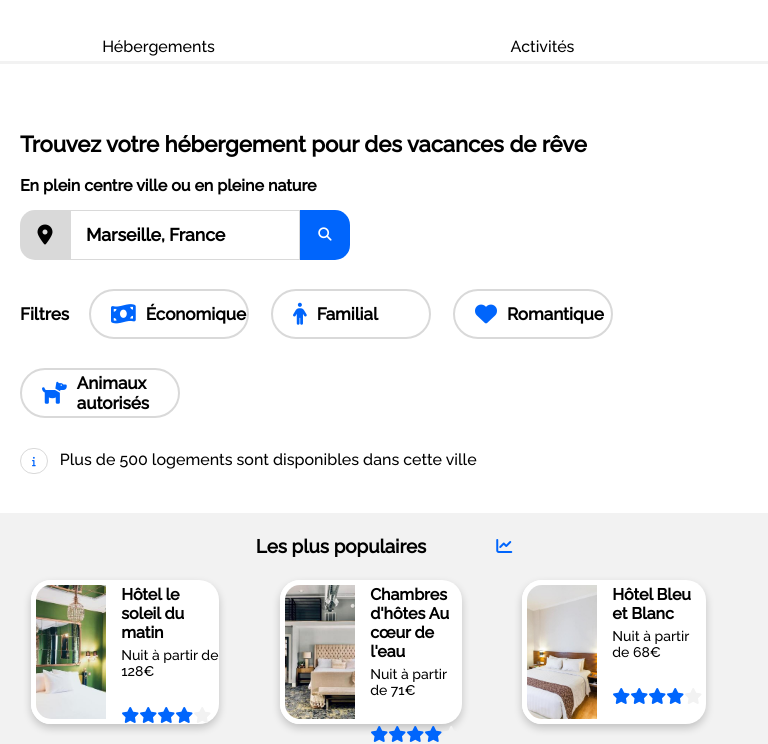
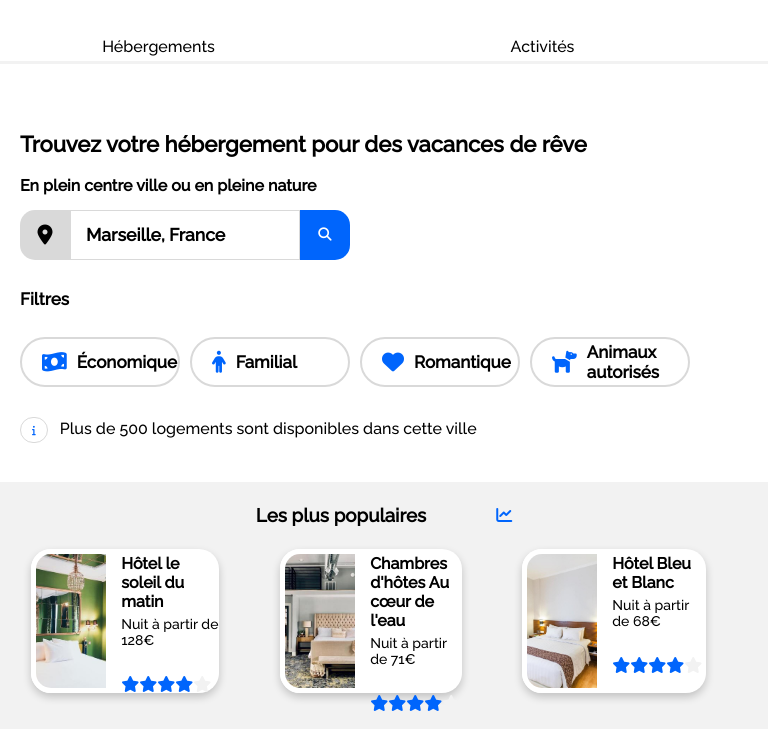
Before and after one commit to Sulbat/Booki, a plain HTML site: page index.html in a window 768 px wide. Shown: the part 85-829 px from the top of the page. Drawn offline with Linux system fonts and the light colour scheme.

Commit message:
projet finalisé à 99%

```diff
--- a/css/style.css
+++ b/css/style.css
@@ -112,7 +112,6 @@ form {
   align-items: center;
   margin-top: 15px;
   margin-bottom: 15px;
-  flex-wrap: wrap;
 }
 
 .filtres i {
@@ -125,7 +124,7 @@ form {
   font-size: 22px;
 }
 
-.filtres div {
+.iconesfiltres div {
   display: flex;
   align-items: center;
   margin-right: 22px;
@@ -139,13 +138,20 @@ form {
   height: 50px;
 }
 
+.iconesfiltres {
+  display: flex;
+  flex-direction: row;
+  max-width: 100%;
+  min-width: 40%;
+}
+
 .filtres h3 {
   margin-right: 20px;
   margin-top: 14px;
   margin-bottom: 14px;
 }
 
-.filtres div:hover {
+.iconesfiltres div:hover {
   background-color: #deebff;
 }
 
@@ -435,6 +441,14 @@ main a {
     font-size: 17px;
   }
 
+  .filtres {
+    flex-wrap: wrap;
+  }
+
+  .iconesfiltres {
+    flex-wrap: wrap;
+  }
+
   /* hebergements */
 
   .tout {
@@ -651,10 +665,21 @@ main a {
 
   /* filtres */
 
-  .filtres div {
+  .iconesfiltres div {
     font-size: 11px;
     width: 160px;
+    margin-right: 10px;
   }
+
+  .filtres {
+    flex-wrap: wrap;
+  }
+
+  .iconesfiltres {
+    flex-wrap: wrap;
+
+  }
+
 
   /* section */
 
@@ -689,7 +714,8 @@ main a {
   }
 
   .cartespop {
-    margin-left: 0;
+    margin-left: 20px;
+    margin-right: 20px;
     margin: auto;
     margin-bottom: 11px;
     min-width: 75%;
@@ -731,7 +757,8 @@ main a {
     display: flex;
     flex-flow: column nowrap;
     align-items: center;
-    margin-left: 30px;
+    margin-left: 20px;
+    margin-right: 20px;
   }
 
   .ensemblecartes i,
@@ -773,11 +800,10 @@ main a {
   }
 
   .cartesactivites {
-    width: 334px;
     height: 190px;
     margin-bottom: 24px;
-    margin-left: 0;
-    margin-right: 0;
+    margin-left: 20px;
+    margin-right: 20px;
   }
 
   .cartesactivites img {
--- a/index.html
+++ b/index.html
@@ -58,8 +58,11 @@
           </form>
 
           <div class="filtres">
+            <div class="titrefiltres">
               <h3>Filtres</h3>
+            </div>
 
+            <div class="iconesfiltres">
               <div>
                 <i class="fa-sharp fa-solid fa-money-bill-wave"></i>
                 <h3>Économique</h3>
@@ -78,6 +81,7 @@
               <div>
                 <i class="fa-solid fa-dog"></i>
                 <h3>Animaux autorisés</h3>
+              </div>
             </div>
           </div>
 
```
Lines whose indentation alone changed are shown as unchanged.
